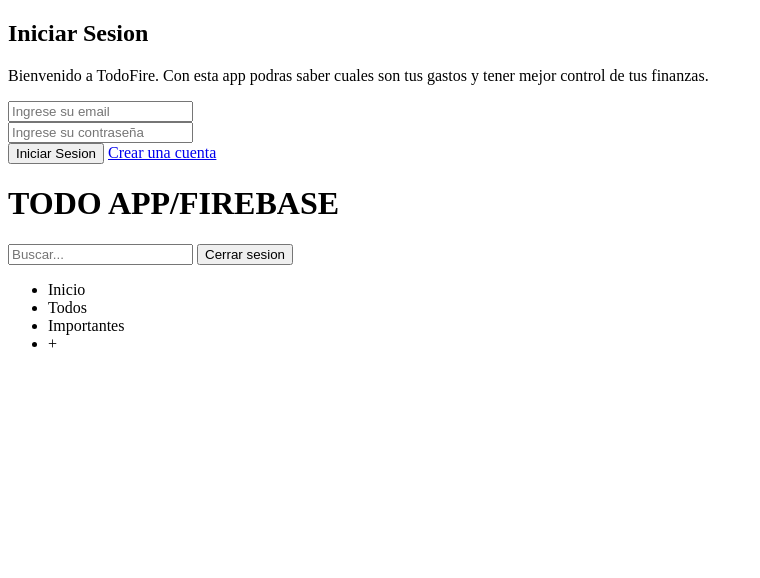
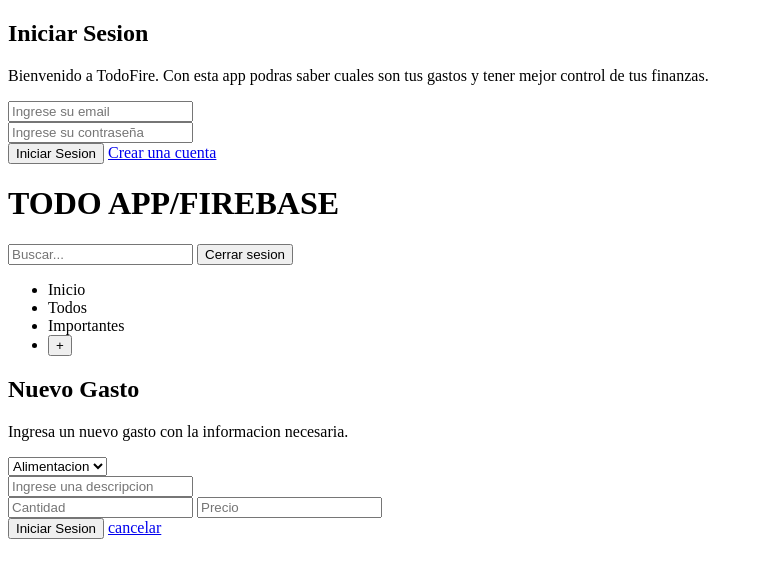
Before and after one commit to myke-roly/expenttrent-app, a website built with webpack: page src/index.html in a window 1280 px wide. Shown: the whole page, without its empty margins (0-760 px from the left). Built offline with nearby package versions, Linux system fonts and the light colour scheme; some packages are replaced by stand-ins of ours; no server answers.

Commit message:
estructure form basic

```diff
--- /dev/null
+++ b/src/components/FormCreate.ts
@@ -0,0 +1,5 @@
+const form = document.querySelector('.form-add');
+
+export function showForm() {
+  // mostrar formulario
+}
--- a/src/index.html
+++ b/src/index.html
@@ -55,11 +55,42 @@
               <li class="link active">Inicio</li>
               <li class="link">Todos</li>
               <li class="link">Importantes</li>
-              <li class="link">+</li>
+              <li class="link"><button class="add">+</button></li>
             </ul>
           </nav>
         </header>
 
+        <div class="add">
+          <form class="add__form">
+            <h2 class="add__title">Nuevo Gasto</h2>
+            <p class="add__desc">
+              Ingresa un nuevo gasto con la informacion necesaria.
+            </p>
+            <section class="add__input">
+              <select name="categories" id="">
+                <option value="">Alimentacion</option>
+                <option value="">Internet</option>
+                <option value="">Ropa</option>
+                <option value="">Alquiler</option>
+                <option value="">Otros</option>
+              </select>
+            </section>
+            <section class="add__input">
+              <input
+                type="description"
+                id="description"
+                placeholder="Ingrese una descripcion"
+                required
+              />
+            </section>
+            <section class="add__input row">
+              <input type="number" id="cant" placeholder="Cantidad" required />
+              <input type="number" id="price" placeholder="Precio" required />
+            </section>
+            <button type="submit" class="add__btn">Iniciar Sesion</button>
+            <a href="#" class="add__link">cancelar</a>
+          </form>
+        </div>
         <main></main>
       </div>
     </div>
--- a/src/index.ts
+++ b/src/index.ts
@@ -1,10 +1,21 @@
 import './styles';
 import { firebase } from './firebase';
 import { user } from './user';
+import { showForm } from './components/FormCreate';
 
 const root = document.querySelector('.root');
 const form = document.querySelector('form');
 const login = document.querySelector('.login');
+const btnAdd = document.querySelector('.add');
+
+const stateForm = {
+  open: false,
+};
+
+btnAdd.addEventListener('click', () => {
+  stateForm.open = true;
+  showForm();
+});
 
 user.authentication();
 
@@ -28,7 +39,7 @@
   .then((res: IRes) => {
     console.log(res?.email);
     const user = document.querySelector('.user');
-    // user.textContent = res?.email;
+    user.textContent = res?.email;
   })
   .catch((err) => console.log(err));
 
```
